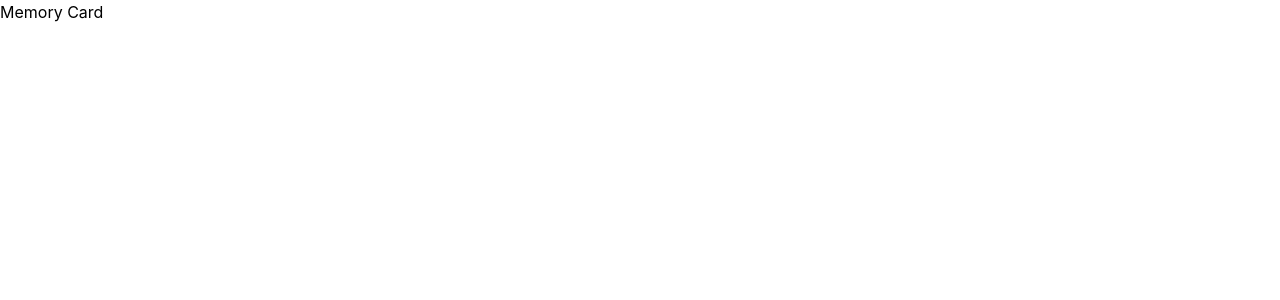
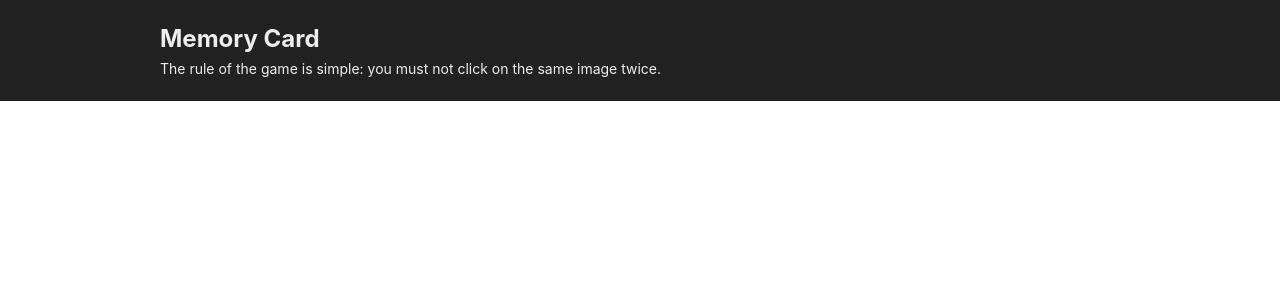
Before and after one commit to jsklcodes/memory-card, a React (Vite) app: page / in a window 1280 px wide. Shown: the top 300 px of the page. Built offline with nearby package versions, Linux system fonts and the light colour scheme.

Commit message:
Create the Header component

```diff
--- a/src/App.jsx
+++ b/src/App.jsx
@@ -1,3 +1,9 @@
+import { Header } from './components/Header';
+
 export const App = () => {
-  return <div className="app">Memory Card</div>;
+  return (
+    <div className="app">
+      <Header />
+    </div>
+  );
 };
--- /dev/null
+++ b/src/components/Header.jsx
@@ -0,0 +1,15 @@
+export const Header = () => {
+  return (
+    <header className="header">
+      <div className="container">
+        <div>
+          <h1>Memory Card</h1>
+          <p className="text-small">
+            The rule of the game is simple: you must not click on the same image
+            twice.
+          </p>
+        </div>
+      </div>
+    </header>
+  );
+};
```
